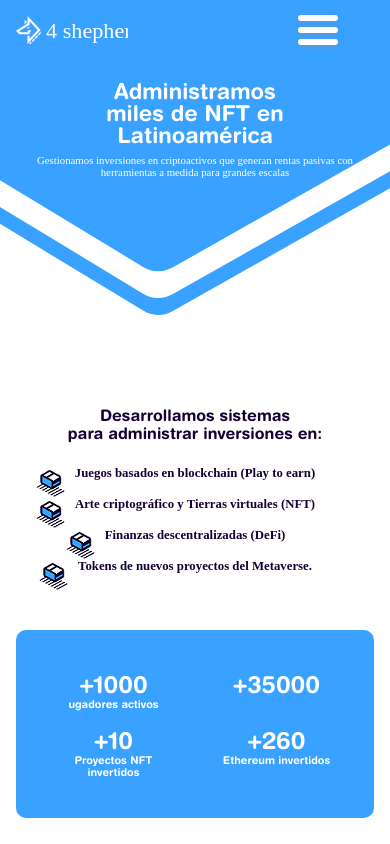
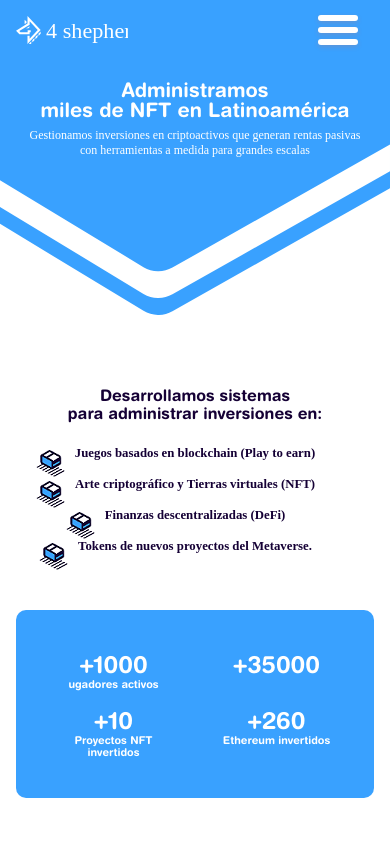
Before and after one commit to tayyabferozi/4-shepherd, a React (Create React App) app: page / in a window 390 px wide. Shown: the top 844 px of the page. Built offline with nearby package versions, Linux system fonts and the light colour scheme.

Commit message:
Navbar  padding fixes, Hero fixes, Language issue fix

```diff
--- a/public/assets/css/styles.css
+++ b/public/assets/css/styles.css
@@ -167,6 +167,13 @@ code {
   width: 100%;
   background-color: #39a1ff;
   z-index: 5;
+  -webkit-transition: 0.4s ease;
+  transition: 0.4s ease;
+}
+
+#navbar.scrolled {
+  padding-top: 2rem;
+  padding-bottom: 2rem;
 }
 
 #navbar img.logo {
@@ -348,6 +355,12 @@ code {
   }
 }
 
+@media screen and (min-width: 1400px) {
+  #landing .landing-right {
+    width: 40vw;
+  }
+}
+
 #landing * {
   color: #fff;
 }
@@ -384,7 +397,7 @@ code {
 @media screen and (max-width: 767px) {
   #landing h1 {
     text-align: center;
-    font-size: 60px;
+    font-size: 40px;
   }
 }
 
@@ -394,20 +407,20 @@ code {
   }
 }
 
-@media screen and (max-width: 625px) {
+@media screen and (max-width: 662px) {
   #landing h1 {
     margin-bottom: 0.5rem !important;
     font-size: 47px;
   }
 }
 
-@media screen and (max-width: 525px) {
+@media screen and (max-width: 570px) {
   #landing h1 {
     font-size: 30px;
   }
 }
 
-@media screen and (max-width: 470px) {
+@media screen and (max-width: 480px) {
   #landing h1 {
     font-size: 25px;
   }
@@ -415,13 +428,19 @@ code {
 
 @media screen and (max-width: 435px) {
   #landing h1 {
-    font-size: 30px;
-  }
-}
-
-@media screen and (max-width: 390px) {
+    font-size: 20px;
+  }
+}
+
+@media screen and (max-width: 350px) {
   #landing h1 {
-    font-size: 22px;
+    font-size: 18px;
+  }
+}
+
+@media screen and (min-width: 1400px) {
+  #landing h1 {
+    font-size: 4vw;
   }
 }
 
@@ -462,7 +481,7 @@ code {
     text-align: center;
     margin-left: auto;
     margin-right: auto;
-    font-size: 1.5rem;
+    font-size: 1.25rem;
   }
 }
 
@@ -472,27 +491,34 @@ code {
   }
 }
 
-@media screen and (max-width: 625px) {
+@media screen and (max-width: 662px) {
   #landing h3 {
     font-size: 1rem;
   }
 }
 
-@media screen and (max-width: 540px) {
+@media screen and (max-width: 570px) {
   #landing h3 {
     font-size: 0.875rem;
   }
 }
 
-@media screen and (max-width: 440px) {
+@media screen and (max-width: 480px) {
   #landing h3 {
     font-size: 0.75rem;
   }
 }
 
-@media screen and (max-width: 675px) {
+@media screen and (max-width: 350px) {
   #landing h3 {
     font-size: 0.675rem;
+  }
+}
+
+@media screen and (min-width: 1400px) {
+  #landing h3 {
+    max-width: unset;
+    font-size: 2vw;
   }
 }
 
@@ -514,25 +540,25 @@ code {
 
 @media screen and (max-width: 690px) {
   #landing {
-    padding-top: 115px;
+    padding-top: 95px;
   }
 }
 
 @media screen and (max-width: 540px) {
   #landing {
-    padding-top: 100px;
+    padding-top: 80px;
   }
 }
 
 @media screen and (max-width: 440px) {
   #landing {
-    padding-top: 115px;
+    padding-top: 75px;
   }
 }
 
 @media screen and (max-width: 435px) {
   #landing {
-    padding-top: 100px;
+    padding-top: 60px;
   }
 }
 
@@ -545,6 +571,18 @@ code {
 @media screen and (max-width: 360px) {
   #landing {
     padding-top: 67px;
+  }
+}
+
+@media screen and (min-width: 1400px) {
+  #landing {
+    padding-bottom: 50vw;
+  }
+}
+
+@media screen and (min-width: 1800px) {
+  #landing {
+    padding-bottom: 60vw;
   }
 }
 
@@ -1575,10 +1613,17 @@ code {
   left: 0;
 }
 
+@media screen and (min-width: 1400px) {
+  #play img.bg {
+    width: 120%;
+  }
+}
+
 #play .main {
   position: relative;
   padding-top: 14rem;
   z-index: 1;
+  max-width: 1135px;
 }
 
 #play .main h4 {
@@ -1772,6 +1817,12 @@ code {
 
 #play .main .companies > * {
   margin-bottom: 1rem;
+}
+
+@media screen and (min-width: 1570px) {
+  #play .main {
+    padding-top: 18rem;
+  }
 }
 
 @media screen and (max-width: 1120px) {
--- a/public/assets/css/styles.scss
+++ b/public/assets/css/styles.scss
@@ -119,6 +119,12 @@ code {
   width: 100%;
   background-color: $primary-blue;
   z-index: 5;
+  transition: 0.4s ease;
+
+  &.scrolled {
+    padding-top: 2rem;
+    padding-bottom: 2rem;
+  }
 
   img.logo {
     width: 8rem;
@@ -262,6 +268,10 @@ code {
     @media screen and (max-width: 767px) {
       display: none;
     }
+
+    @media screen and (min-width: 1400px) {
+      width: 40vw;
+    }
   }
 
   * {
@@ -290,32 +300,36 @@ code {
 
     @media screen and (max-width: 767px) {
       text-align: center;
-      font-size: 60px;
+      font-size: 40px;
     }
 
     @media screen and (max-width: 690px) {
       font-size: 51px;
     }
 
-    @media screen and (max-width: 625px) {
+    @media screen and (max-width: 662px) {
       margin-bottom: 0.5rem !important;
       font-size: 47px;
     }
 
-    @media screen and (max-width: 525px) {
+    @media screen and (max-width: 570px) {
       font-size: 30px;
     }
 
-    @media screen and (max-width: 470px) {
+    @media screen and (max-width: 480px) {
       font-size: 25px;
     }
 
     @media screen and (max-width: 435px) {
-      font-size: 30px;
-    }
-
-    @media screen and (max-width: 390px) {
-      font-size: 22px;
+      font-size: 20px;
+    }
+
+    @media screen and (max-width: 350px) {
+      font-size: 18px;
+    }
+
+    @media screen and (min-width: 1400px) {
+      font-size: 4vw;
     }
   }
 
@@ -346,27 +360,32 @@ code {
       text-align: center;
       margin-left: auto;
       margin-right: auto;
-      font-size: 1.5rem;
+      font-size: 1.25rem;
     }
 
     @media screen and (max-width: 690px) {
       font-size: 1.25rem;
     }
 
-    @media screen and (max-width: 625px) {
+    @media screen and (max-width: 662px) {
       font-size: 1rem;
     }
 
-    @media screen and (max-width: 540px) {
+    @media screen and (max-width: 570px) {
       font-size: 0.875rem;
     }
 
-    @media screen and (max-width: 440px) {
+    @media screen and (max-width: 480px) {
       font-size: 0.75rem;
     }
 
-    @media screen and (max-width: 675px) {
+    @media screen and (max-width: 350px) {
       font-size: 0.675rem;
+    }
+
+    @media screen and (min-width: 1400px) {
+      max-width: unset;
+      font-size: 2vw;
     }
   }
 
@@ -383,19 +402,19 @@ code {
   }
 
   @media screen and (max-width: 690px) {
-    padding-top: 115px;
+    padding-top: 95px;
   }
 
   @media screen and (max-width: 540px) {
-    padding-top: 100px;
+    padding-top: 80px;
   }
 
   @media screen and (max-width: 440px) {
-    padding-top: 115px;
+    padding-top: 75px;
   }
 
   @media screen and (max-width: 435px) {
-    padding-top: 100px;
+    padding-top: 60px;
   }
 
   @media screen and (max-width: 420px) {
@@ -404,6 +423,14 @@ code {
 
   @media screen and (max-width: 360px) {
     padding-top: 67px;
+  }
+
+  @media screen and (min-width: 1400px) {
+    padding-bottom: 50vw;
+  }
+
+  @media screen and (min-width: 1800px) {
+    padding-bottom: 60vw;
   }
 }
 
@@ -1170,12 +1197,17 @@ code {
     position: absolute;
     width: 100%;
     left: 0;
+
+    @media screen and (min-width: 1400px) {
+      width: 120%;
+    }
   }
 
   .main {
     position: relative;
     padding-top: 14rem;
     z-index: 1;
+    max-width: 1135px;
 
     h4 {
       position: relative;
@@ -1343,6 +1375,10 @@ code {
       & > * {
         margin-bottom: 1rem;
       }
+    }
+
+    @media screen and (min-width: 1570px) {
+      padding-top: 18rem;
     }
   }
 
--- a/public/assets/js/index.js
+++ b/public/assets/js/index.js
@@ -1,3 +1,11 @@
-document.querySelectorAll("#navbar-sm a").forEach(el => {
-el.addEventListener("click", () => alert("asdf"))
-})
+document.addEventListener("scroll", function () {
+  let navbar = document.querySelector("#navbar");
+
+  let scrolledVal = document.querySelector("html").scrollTop;
+
+  if (scrolledVal > 0) {
+    navbar.classList.add("scrolled");
+  } else {
+    navbar.classList.remove("scrolled");
+  }
+});
--- a/src/components/About/About.js
+++ b/src/components/About/About.js
@@ -3,6 +3,21 @@ import React, { useState, useEffect, useContext } from "react";
 import { LanguageContext } from "../../context/LanguageContext";
 
 const spanishText = {
+  heading: "Quienes somos?",
+  paragraph:
+    "Somos cuatro hermanos que complementamos nuestras habilidades individuales y tecnológicas para desarrollar sistemas de gestión relacionados a las criptomonedas. Hoy generamos un equipo que administra a mas de 1000 personas y contribuye a una causa que esta cambiando la manera de ver el mundo socio-económico.",
+  name1: "Dario Ovejero",
+  designation1: "Empresario, orador y artista NFT",
+  name2: "Adrian Ovejero",
+  designation2: "Abogado especialista en criptomonedas",
+  name3: "Alejandro Ovejero",
+  designation3: "Analista y Programador de la blockchain",
+  name4: "Marcos Ovejero",
+  designation4: "Productor Audiovisual y especialista en criptos",
+  btn: "Conocenos",
+};
+
+const engText = {
   heading: "About Us",
   paragraph:
     "We are four brothers who complement our individual and technological skills to develop management systems related to cryptocurrencies. Today we generate a team that manages more than 1000 people and contributes to a cause that is changing the way of seeing the social economic world.",
@@ -15,21 +30,6 @@ const spanishText = {
   name4: "Marcos Ovejero",
   designation4: "Audiovisual producer and crypto specialist",
   btn: "Know us",
-};
-
-const engText = {
-  heading: "Quienes somos?",
-  paragraph:
-    "Somos cuatro hermanos que complementamos nuestras habilidades individuales y tecnológicas para desarrollar sistemas de gestión relacionados a las criptomonedas. Hoy generamos un equipo que administra a mas de 1000 personas y contribuye a una causa que esta cambiando la manera de ver el mundo socio-económico.",
-  name1: "Dario Ovejero",
-  designation1: "Empresario, orador y artista NFT",
-  name2: "Adrian Ovejero",
-  designation2: "Abogado especialista en criptomonedas",
-  name3: "Alejandro Ovejero",
-  designation3: "Analista y Programador de la blockchain",
-  name4: "Marcos Ovejero",
-  designation4: "Productor Audiovisual y especialista en criptos",
-  btn: "Conocenos",
 };
 
 const About = () => {
--- a/src/components/Play/Play.js
+++ b/src/components/Play/Play.js
@@ -3,6 +3,29 @@ import React, { useState, useEffect, useContext } from "react";
 import { LanguageContext } from "../../context/LanguageContext";
 
 const spanishText = {
+  mainHeading: "Que es Play to Earn?",
+  para1:
+    'La industria del juego está pasando por una fase de crecimiento masivo, y el modelo de "jugar para ganar" abre nuevas oportunidades para el juego con blockchain.',
+  para2:
+    '“Play to earn” es simplemente dar a los jugadores y a los entusiastas de los juegos el control y la propiedad de los activos del juego, permitiendo además a estos jugadores aumentar el valor de estos activos jugando activamente al juego. Los jugadores de este modelo de negocio crean valor para los desarrolladores del juego y otros jugadores al participar en la economía del juego. Como recompensa por su participación, reciben activos del juego. Estos activos van desde recursos del juego como herramientas de juego, armas o criptomonedas, hasta otros activos del juego que pueden ser tokenizados en la blockchain e incluso vendidos como NFT. Por ello, el modelo de negocio "play-to-earn" ha tenido éxito cuando se ha utilizado con juegos de blockchain.',
+  tablesHead_1: "Rentas de",
+  tablesHead_2: "la temporada",
+  tablesHead_3: "(play to earn)",
+  table1Head: "Rendimientos a inversores",
+  table1Col1_1: "40%",
+  table1Col1_2: "de lo generado",
+  table1Col2_1: "+5% renta",
+  table1Col2_2: "mensual",
+  table1Col2_3: "estimada",
+  table2Head: "Rendimientos a jugadores",
+  table2Col1_1: "50%",
+  table2Col1_2: "de lo generado",
+  table2Col2_1: "usd 240.000",
+  table2Col2_2: "mensuales distribuidos",
+  company1: "Leer más en:",
+};
+
+const engText = {
   mainHeading: "What is Play to Earn?",
   para1:
     "The gaming industry is going through a massive growth phase, and the 'play to win' model opens up new opportunities for blockchain gaming.",
@@ -23,29 +46,6 @@ const spanishText = {
   table2Col2_1: "usd 240.000",
   table2Col2_2: "monthly distributed",
   company1: "See more:",
-};
-
-const engText = {
-  mainHeading: "Que es Play to Earn?",
-  para1:
-    'La industria del juego está pasando por una fase de crecimiento masivo, y el modelo de "jugar para ganar" abre nuevas oportunidades para el juego con blockchain.',
-  para2:
-    '“Play to earn” es simplemente dar a los jugadores y a los entusiastas de los juegos el control y la propiedad de los activos del juego, permitiendo además a estos jugadores aumentar el valor de estos activos jugando activamente al juego. Los jugadores de este modelo de negocio crean valor para los desarrolladores del juego y otros jugadores al participar en la economía del juego. Como recompensa por su participación, reciben activos del juego. Estos activos van desde recursos del juego como herramientas de juego, armas o criptomonedas, hasta otros activos del juego que pueden ser tokenizados en la blockchain e incluso vendidos como NFT. Por ello, el modelo de negocio "play-to-earn" ha tenido éxito cuando se ha utilizado con juegos de blockchain.',
-  tablesHead_1: "Rentas de",
-  tablesHead_2: "la temporada",
-  tablesHead_3: "(play to earn)",
-  table1Head: "Rendimientos a inversores",
-  table1Col1_1: "40%",
-  table1Col1_2: "de lo generado",
-  table1Col2_1: "+5% renta",
-  table1Col2_2: "mensual",
-  table1Col2_3: "estimada",
-  table2Head: "Rendimientos a jugadores",
-  table2Col1_1: "50%",
-  table2Col1_2: "de lo generado",
-  table2Col2_1: "usd 240.000",
-  table2Col2_2: "mensuales distribuidos",
-  company1: "Leer más en:",
 };
 
 const Play = () => {
```
Also changed, not shown: public/assets/css/bootstrap-utilities.css, 1 other file (tests, documents, lock files or other folders).
